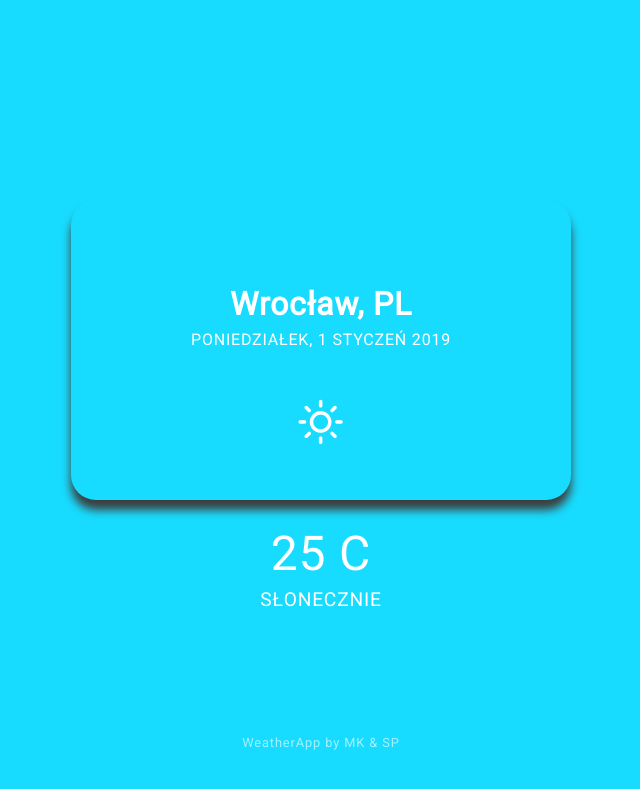
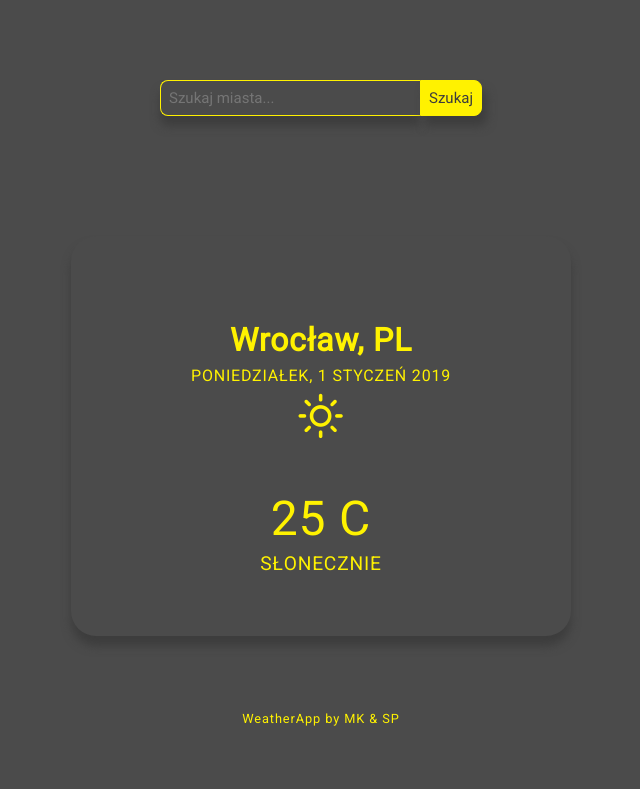
Before and after one commit to matetuh/Weather-App, a website: page index.html in a window 1280 px wide. Shown: the whole page, without its empty margins (319-959 px from the left). Drawn offline with Linux system fonts and the light colour scheme.

Commit message:
Add files via upload

```diff
--- a/css/style.css
+++ b/css/style.css
@@ -1,6 +1,6 @@
 
 * {
-    background: #18dcff;
+    background: #4b4b4b;
 	box-sizing: border-box;
 	margin: 0 auto;
 	padding: 0;
@@ -10,7 +10,7 @@ html, body {
 	width: 100vh;
 }
 body {
-	color: #fff;
+	color: #fff200;
 	font-family: 'Roboto', sans-serif;
 	font-weight: 300;
 	position: flex;
@@ -19,7 +19,7 @@ body {
 	text-align: center;
 }
 footer {
-	color: rgba(255, 255, 255, 0.6);
+	color: #fff200;
 	font-size: 0.8rem;
 	letter-spacing: 0.07em;
 	line-height: 2;
@@ -29,8 +29,8 @@ footer {
 #actual {
     padding: 10% 5% 5%;
     width: 500px;
-    height: 300px;
-    margin: 25vh auto;
+    height: 400px;
+    margin: 5vh auto;
     border-radius: 25px;
     box-shadow: 0 10px 10px 0px #3d3d3d;
 	position: flex;
@@ -47,7 +47,7 @@ footer {
 }
 #actual .weatherIcon {
 	height: 100px;
-	margin: 10% auto 7%;
+	margin: 0% auto;
 	width: 100px;
 	font-size: 40px;
 }
@@ -59,3 +59,42 @@ footer {
 	font-size: 1.2em;
 	text-transform: uppercase;
 }
+#SearchBar {
+	color: #fff200;
+	font-family: 'Roboto', sans-serif;
+	margin: 10% auto;
+    font-size: 15px;
+    padding: 8px;
+	border: 1px solid #fff200;
+	box-shadow: 0 10px 10px 0px #3d3d3d;
+    outline: none;
+    width: 260px;
+    text-align: left;
+    -webkit-border-top-left-radius: 8px;
+    -webkit-border-bottom-left-radius: 8px;
+    -moz-border-radius-topleft: 8px: -moz-border-radius-bottomleft: 8px;
+    border-top-left-radius: 8px;
+    border-bottom-left-radius: 8px;
+    border-right: none;
+}
+
+#SearchButton {
+	color: #3d3d3d;
+    font-size: 15px;
+	border: 1px solid #fff200;
+	font-family: 'Roboto', sans-serif;
+    padding: 8px;
+	background: #fff200;
+	box-shadow: 5px 10px 10px 0px #3d3d3d;
+    cursor: pointer;
+    outline: none;
+    -webkit-border-top-right-radius: 8px;
+    -webkit-border-bottom-right-radius: 8px;
+    -moz-border-radius-topright: 8px: -moz-border-radius-bottomright: 8px;
+    border-top-right-radius: 8px;
+    border-bottom-right-radius: 8px;
+}
+
+#SearchButton:hover {
+    background: #fffa95;
+}
--- a/index.html
+++ b/index.html
@@ -8,8 +8,16 @@
         <link rel="stylesheet" type="text/css" href="css/weather-icons.css">
         <link rel="stylesheet" type="text/css" href="css/weather-icons.min.css">
         <link href="https://fonts.googleapis.com/css?family=Roboto" rel="stylesheet">
+        <meta name="viewport" content="width=device-width, initial-scale=1">
+        <script src="/src/SBar.js"></script>
     </head>
     <body>
+        <center>
+            <form id="form">
+                <input type="text" id="SearchBar" placeholder="Szukaj miasta..." value="" maxlength="20" autocomplete="on"
+                onMouseDown="active();"><input type="submit" id="SearchButton" value="Szukaj" />
+            </form>
+        </center>
         <div id="actual">
             <h1 class="loc">Wrocław, PL</h1>
             <h2 class="date">Poniedziałek, 1 Styczeń 2019</h2>
@@ -23,4 +31,5 @@
             <p>WeatherApp by MK & SP</p>
         </footer>
     </body>
+    <script src="/bundle.js"></script>
 </html>
--- /dev/null
+++ b/src/SBar.js
@@ -0,0 +1,29 @@
+function active()
+{
+    var SearchBar = document.getElementById("SearchBar");
+
+    if (SearchBar.value == "Szukaj miasta..."){
+        SearchBar.value = ""
+        SearchBar.placeholder = "Szukaj miasta..."
+    }
+}
+
+var SearchBar = document.querySelector('input');
+var SearchButton = document.querySelector('button');
+var city;
+
+const currentweather = `http://api.openweathermap.org/data/2.5/weather?q=(city),pl&APPID=0b72f178992e5ddc7fa93b511b4a5dff`;
+SearchBar.addEventListener('change', function () {
+sessionStorage.setItem('city', this.value);
+console.log(SearchBar.value);
+
+function ChangeInput() {
+    searchbar.addEventListener('change', function () {
+        sessionStorage.setItem('city', this.value);
+    })
+}
+
+function Search() {
+city = sessionStorage.getItem('city');
+console.log(city);
+}
```
Also changed, not shown: package.json (added, +27 -0 lines), webpack.config.js (added, +30 -0 lines), 1 other file.
